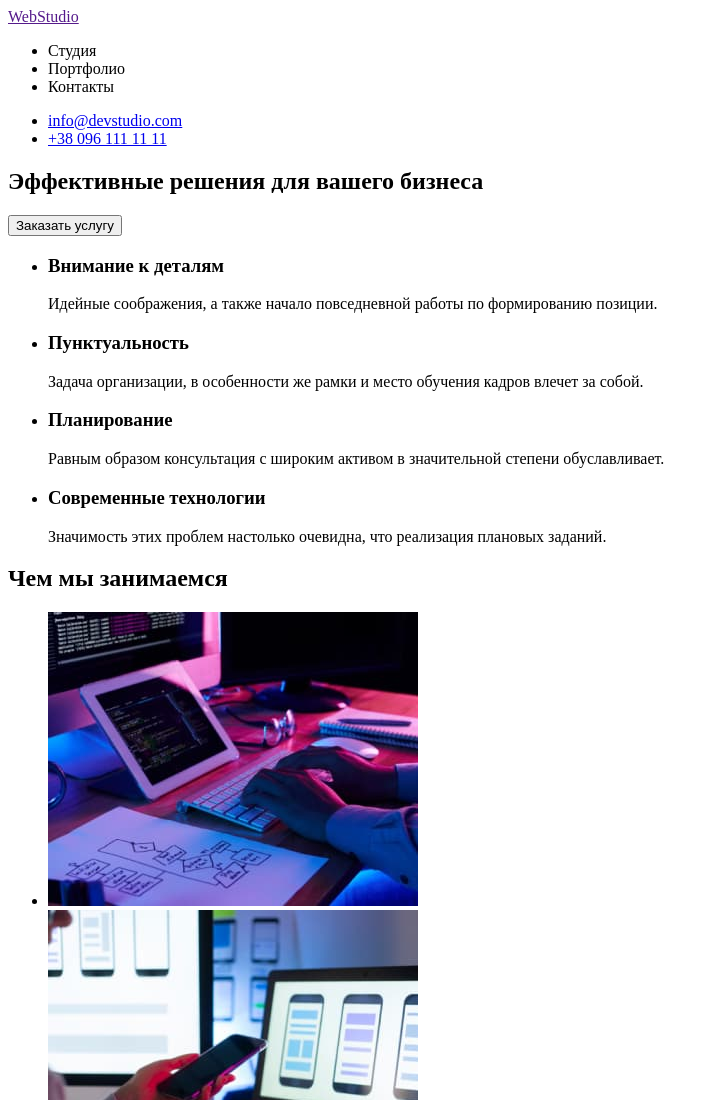
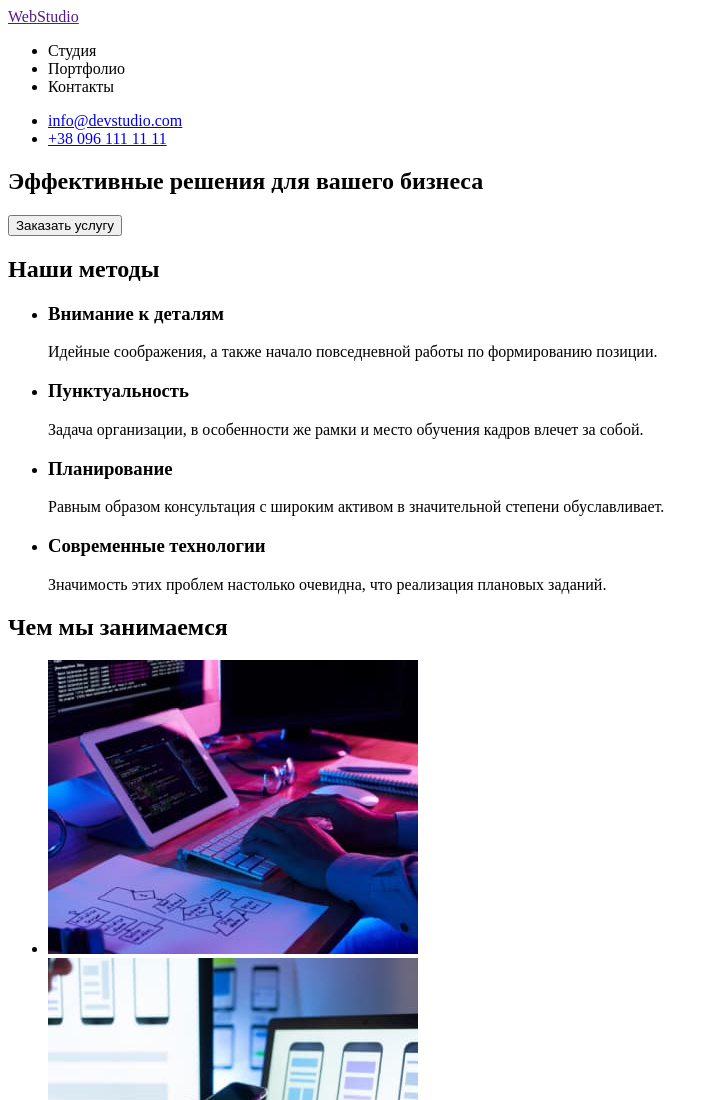
Before and after one commit to Palamarchuck/goit-markup-hw-01, a plain HTML site: page index.html in a window 1280 px wide. Shown: the top 1100 px of the page, without its empty margins (0-719 px from the left). Drawn offline with Linux system fonts and the light colour scheme.

Commit message:
add h2 to section

```diff
--- a/index.html
+++ b/index.html
@@ -29,6 +29,7 @@
         </section>
         <!--Наши методы-->
         <section>
+            <h2>Наши методы</h2>
             <ul>
                 <li>
                     <h3>Внимание к деталям</h3>
```
